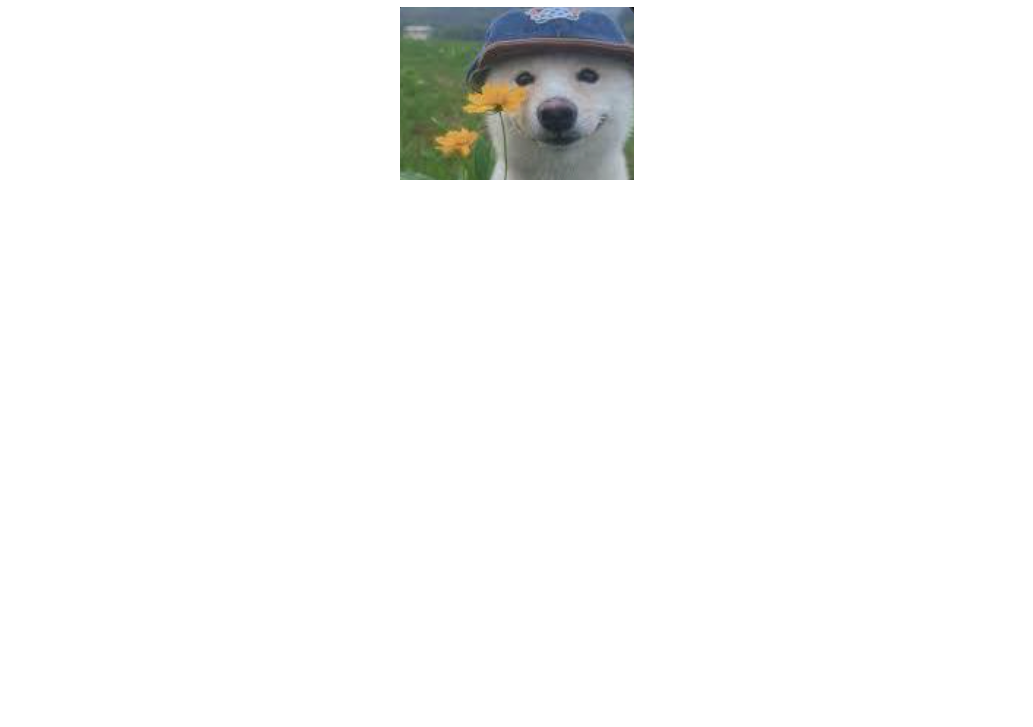
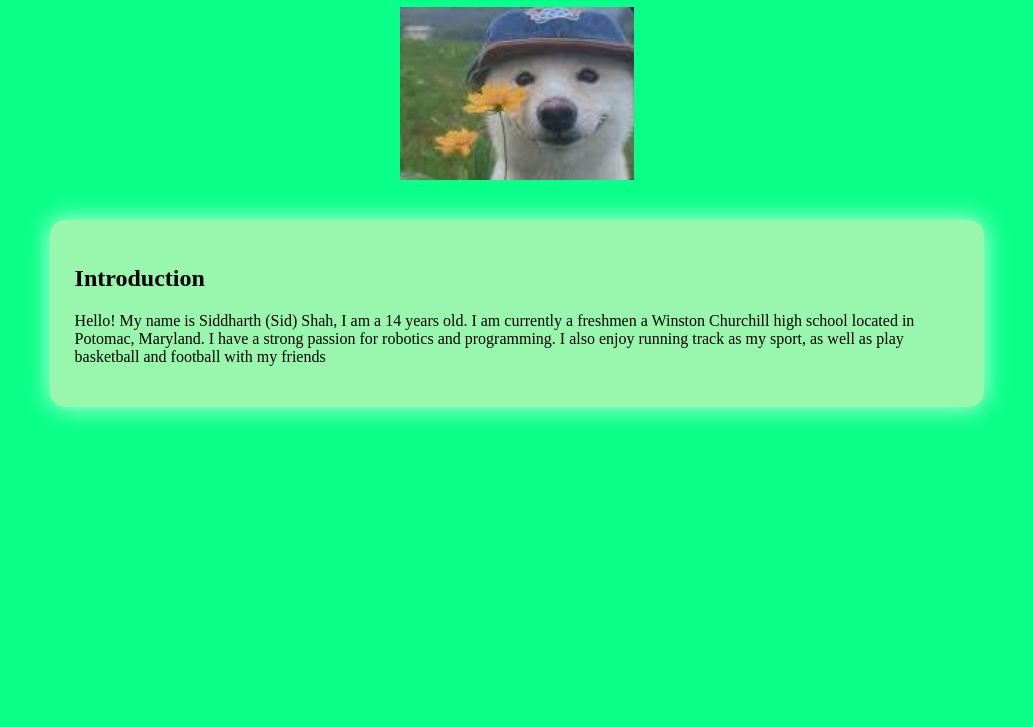
Before and after one commit to siddharth-shah121/website, a plain HTML site: page docs/index.html in a window 1280 px wide. Shown: the part 73-800 px from the top of the page, without its empty margins (123-1156 px from the left). Drawn offline with Linux system fonts and the light colour scheme.

Commit message:
box and color check

```diff
--- a/docs/index.html
+++ b/docs/index.html
@@ -1,6 +1,23 @@
 <!DOCTYPE html>
 <html>
 <head>
+    <style>
+    .light-box {
+        background-color: lab(90.3% -34.23 24.53 / 0.902); /* light box */
+        width: 70%;
+        margin: 40px auto; /* centers it */
+        padding: 25px;
+
+        border-radius: 15px;
+
+        box-shadow: 0px 0px 25px rgba(255, 255, 255, 0.8);
+    }
+    </style>
+    <style>
+        body {
+            background-color: #0aff89;
+        }
+    </style>
     <style>
         .center-image {
             display: block;
@@ -17,4 +34,13 @@
 <img src="dawg.png" alt="dawgPFP" class="center-image">
 
 </body>
+<div class="light-box">
+<h2>
+    Introduction
+</h2>
+<p>Hello! My name is Siddharth (Sid) Shah, I am a 14 years old.
+    I am currently a freshmen a Winston Churchill high school located in Potomac, Maryland.
+    I have a strong passion for robotics and programming. I also enjoy running track as my sport,
+    as well as play basketball and football with my friends</p>
+</div>
 </html>
```
